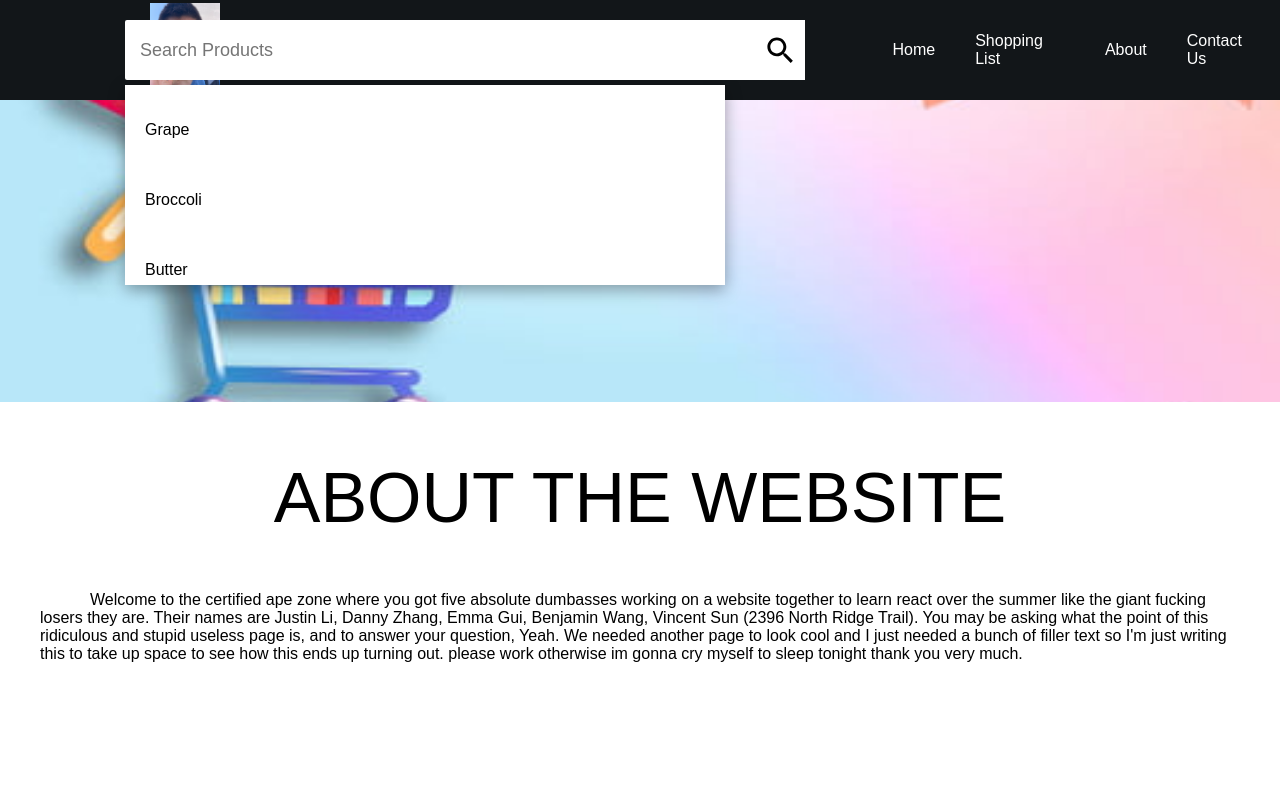
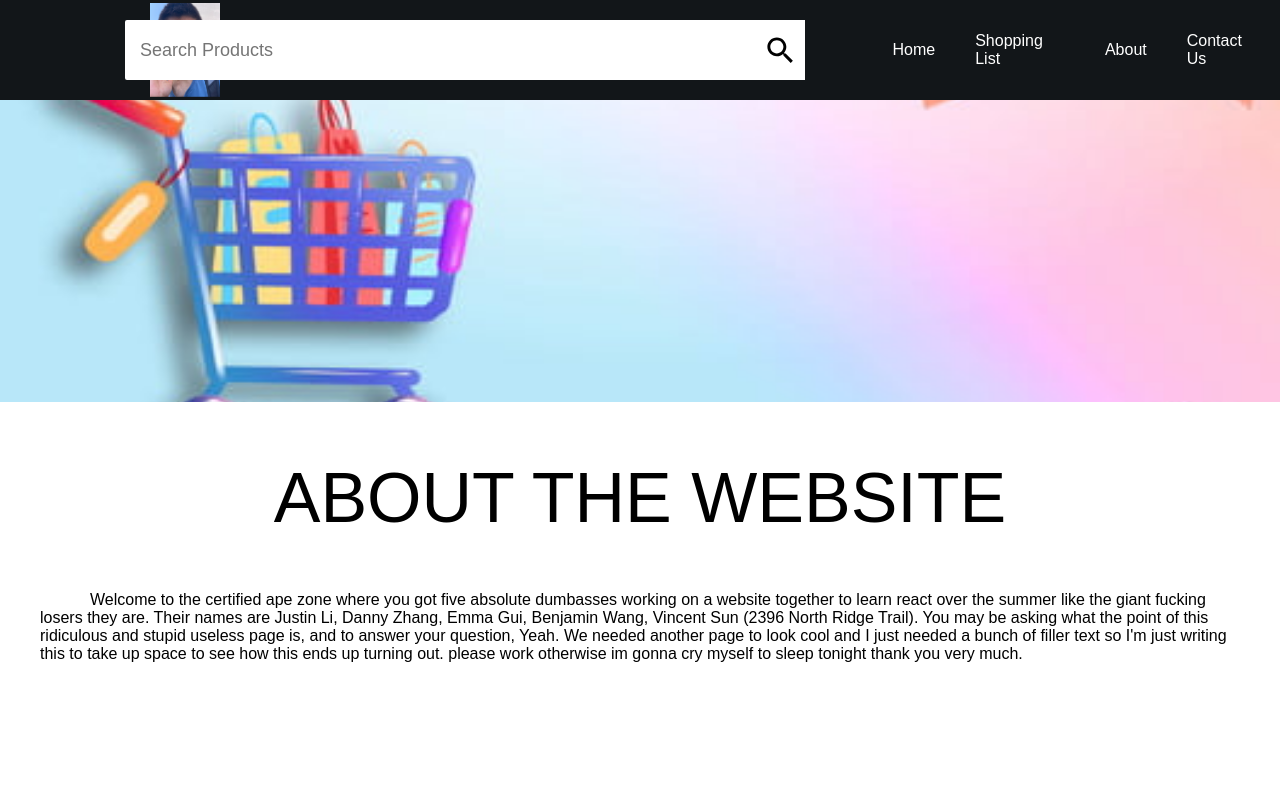
Before and after one commit to Dudemario/GroceryWebApp, a React (Create React App) app in the folder grocery_webapp/: page /about in a window 1280 px wide. Shown: the top 800 px of the page. Built offline with nearby package versions, Linux system fonts and the light colour scheme.

Commit message:
button edits

```diff
--- a/grocery_webapp/src/components/SearchBar.js
+++ b/grocery_webapp/src/components/SearchBar.js
@@ -1,18 +1,29 @@
-import React from 'react'
+import React, { useState } from 'react';
 import "../styles/SearchBar.css";
 import SearchIcon from '@mui/icons-material/Search';
 
 function SearchBar({placeholder, data}) {
+
+    const [filteredData, setFilteredData] = useState ([]);
+
+    const handleFilter = (event) => {
+      const searchWord = event.target.value
+      const newFilter = data.filter((value) => {
+        return value.title.toLowerCase().includes(searchWord.toLowerCase());
+      })
+      setFilteredData(newFilter);
+    }
   return (
     <div className="search">
       <div className="searchInputs">
-        <input type="text" placeholder={placeholder}/>
+        <input type="text" placeholder={placeholder} onChange= {handleFilter}/>
         <div className="searchIcon">
             <SearchIcon />
         </div>
       </div>
+      {filteredData.length != 0 && (
       <div className="dataResult">
-        {data.map((value, key) => {
+        {filteredData.slice(0, 15).map((value, key) => {
           return  (
             <a className="dataItem" href={value.link} target="_blank">
             {" "}
@@ -20,6 +31,7 @@ function SearchBar({placeholder, data}) {
         );
         })}
       </div>
+      )}
     </div>
   )
 }
```
Also changed, not shown: grocery_webapp/src/App.js (line endings or trailing spaces).
